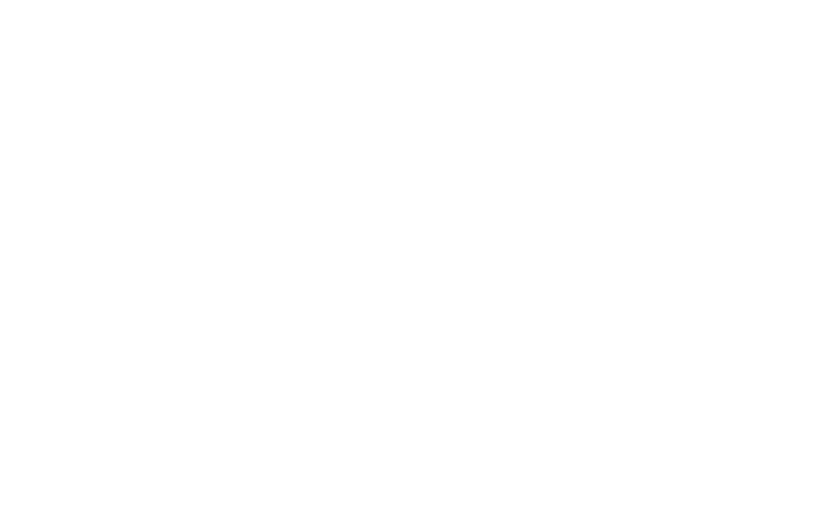
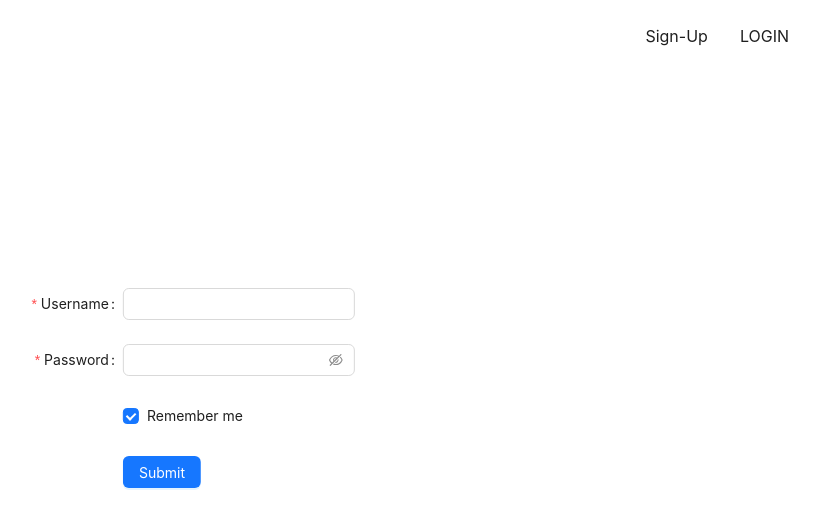
Before and after one commit to DaddyGasCoin/blog-frontend, a React (Vite) app: page /login in a window 1280 px wide. Before the commit this address had no page. Shown: the top 528 px of the page, without its empty margins (459-1278 px from the left). Built offline with nearby package versions, Linux system fonts and the light colour scheme.

Commit message:
Add feature for user login

```diff
--- a/src/App.jsx
+++ b/src/App.jsx
@@ -1,11 +1,10 @@
-import { useState } from 'react'
 import DisplayHeader from './components/DisplayHeader'
 import DisplayPostList from './components/DisplayPostList'
 import DisplayPost from './components/DisplayPost';
+import LoginForm from './components/LoginForm';
 import { BrowserRouter, Routes, Route } from "react-router-dom";
 
 function App() {
-  const [count, setCount] = useState(0)
 
   return (
 
@@ -17,6 +16,7 @@
             <Route path='/posts'>
               <Route path=":Id" element={<DisplayPost />} />
             </Route>
+            <Route path='/login' element={<LoginForm />} />
           </Route>
         </Routes>
       </div>
@@ -24,11 +24,5 @@
 
   )
 }
-{/* <div className="flex flex-col">
-  <div className="flex flex-row-reverse py-1 px-1">
-    <DisplayHeader />
-  </div>
-  <DisplayPostList />
-</div> */}
 
 export default App
--- a/src/components/DisplayHeader.jsx
+++ b/src/components/DisplayHeader.jsx
@@ -1,12 +1,40 @@
 import { Button } from 'antd';
+import { useEffect, useState } from 'react';
 import { Outlet } from "react-router-dom";
 
 const DisplayHeader = () => {
+
+   const [user, setUser] = useState(false)
+
+   useEffect(() => {
+      //TOKEN contains usersname and JWT for authentication
+      //Check for user token in localstorage else session storage
+      let token = localStorage.getItem('token_info')
+      if (!token) {
+         token = sessionStorage.getItem('token_info')
+      }
+      if (token) {
+         //If token exists;check if expired
+         //If expired clear from storage;user must login again
+         //JWT expires after 24 hours
+         token = JSON.parse(token)
+         if (parseInt(token.expiration) > Math.floor(new Date().getTime() / 1000.0))
+            setUser(token.username)
+
+         //Token not expired
+         else {
+            localStorage.clear()
+         }
+      }
+
+   })
    return (
       <>
          <div className="flex flex-row-reverse py-1 px-1">
             <div className="flex flex-row-reverse py-1 px-1">
-               <Button type="text" size='large'>Login</Button>
+               <Button type="text" size='large' href='/login'>
+                  {user ? user : 'LOGIN'}
+               </Button>
                <Button type="text" size='large'>Sign-Up</Button>
             </div>
          </div>
--- /dev/null
+++ b/src/components/LoginForm.jsx
@@ -0,0 +1,161 @@
+
+import { Button, Checkbox, Form, Input, message, Spin } from 'antd';
+import { LoadingOutlined } from '@ant-design/icons';
+import axios from 'axios'
+import { useState } from 'react';
+
+const LoginForm = () => {
+    const [messageApi, contextHolder] = message.useMessage();
+    const [loadStatus, setLoadStatus] = useState(false)
+    const [blurState, setBlurState] = useState({ filter: 'blur(0)' })
+    const antIcon = (
+        <LoadingOutlined
+            style={{
+                fontSize: 100,
+            }}
+            spin
+        />
+    );
+
+    //error message on login
+    const error = () => {
+        messageApi.open({
+            type: 'error',
+            content: 'Invalid credatials',
+        });
+        setLoadStatus(false)
+        setBlurState({
+            filter: 'blur(0)'
+        })
+    };
+
+    //Success message on login
+    const success = (name) => {
+        messageApi.open({
+            type: 'success',
+            content: `Welcome back ${name}`,
+        });
+        setLoadStatus(false)
+        setBlurState({
+            filter: 'blur(0)'
+        })
+    };
+
+    //Validate user credentials
+    const onFinish = async (values) => {
+
+        try {
+            setLoadStatus(true)
+            setBlurState({
+                filter: 'blur(4px)'
+            })
+
+            const resp = await axios.post('https://blooming-cliffs-25018.herokuapp.com/user/login',
+                {
+                    username: values.username,
+                    password: values.password
+                })
+
+            //If credatials valid create object to store JWT.
+            //EXPIRE date 24 hours after issue time.
+            if (resp.data.auth) {
+                const token_info = {
+                    "username": values.username,
+                    "token": resp.data.token,
+                    "expiration": Math.floor(new Date().getTime() / 1000.0) + 86400
+                }
+                //Store JWT in local storage if 'remeber me; == YES
+                if (resp.data.remember) {
+                    localStorage.setItem('token_info', JSON.stringify(token_info))
+                }
+                //If 'remember me' == FALSE store in session storage
+                else {
+                    sessionStorage.setItem('token_info', JSON.stringify(token_info))
+                }
+                document.location.href = '/'
+                success(values.username)
+            }
+        } catch (err) {
+            // Handle Error Here
+            error()
+        }
+    };
+
+    return (
+        <>
+            {/* loading animation for async login */}
+            <div className="absolute top-1/2 left-2/4 -translate-x-1/2 -translate-y-1/2 z-20">
+                {loadStatus ? <Spin indicator={antIcon} /> : null}
+            </div>
+            {/* login form */}
+            <div className="absolute top-1/2 left-2/4 -translate-x-1/2 -translate-y-1/2" style={blurState}>
+                {contextHolder}
+                <Form
+                    name="basic"
+                    labelCol={{
+                        span: 8,
+                    }}
+                    wrapperCol={{
+                        span: 16,
+                    }}
+                    initialValues={{
+                        remember: true,
+                    }}
+                    onFinish={onFinish}
+                    onFinishFailed={error}
+                    autoComplete="off"
+                >
+                    <Form.Item
+                        label="Username"
+                        name="username"
+                        rules={[
+                            {
+                                required: true,
+                                message: 'Please input your username!',
+                            },
+                        ]}
+                    >
+                        <Input />
+                    </Form.Item>
+
+                    <Form.Item
+                        label="Password"
+                        name="password"
+                        rules={[
+                            {
+                                required: true,
+                                message: 'Please input your password!',
+                            },
+                        ]}
+                    >
+                        <Input.Password />
+                    </Form.Item>
+
+                    <Form.Item
+                        name="remember"
+                        valuePropName="checked"
+                        wrapperCol={{
+                            offset: 8,
+                            span: 16,
+                        }}
+                    >
+                        <Checkbox>Remember me</Checkbox>
+                    </Form.Item>
+
+                    <Form.Item
+                        wrapperCol={{
+                            offset: 8,
+                            span: 16,
+                        }}
+                    >
+                        <Button type="primary" htmlType="submit">
+                            Submit
+                        </Button>
+                    </Form.Item>
+                </Form>
+            </div>
+        </>
+    )
+}
+
+export default LoginForm
```
